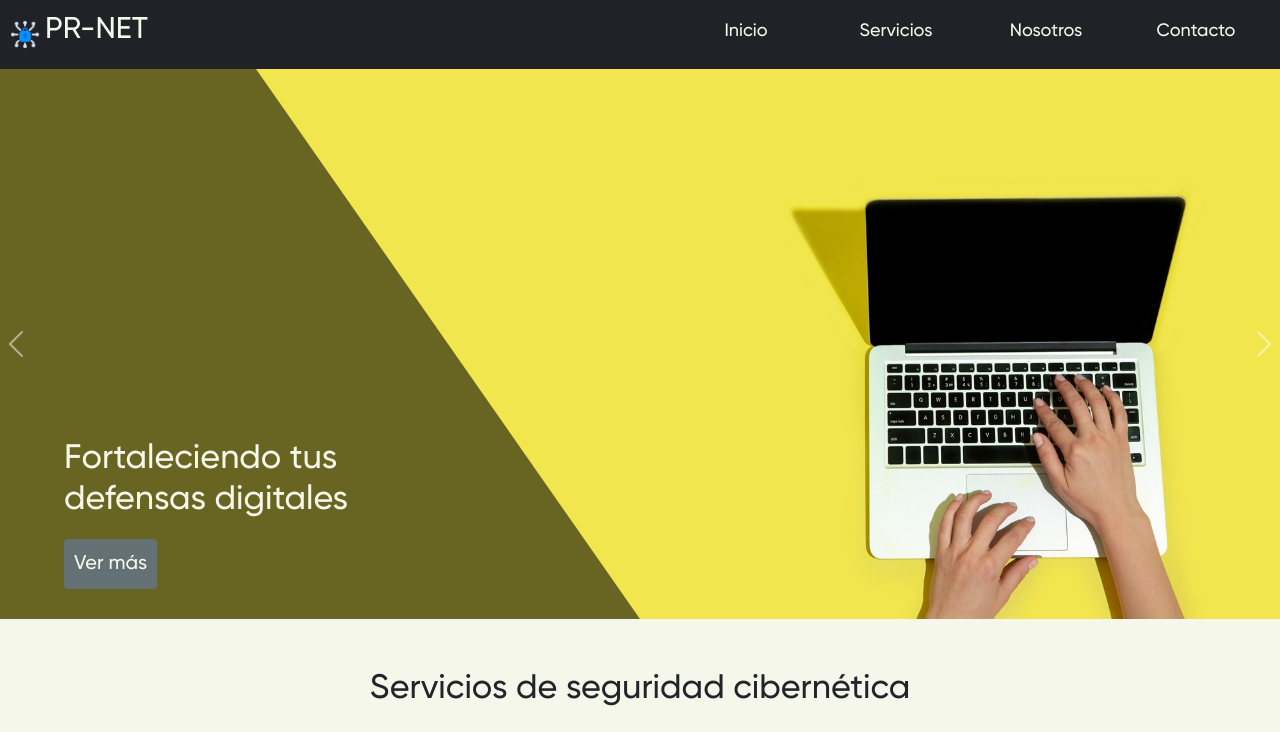
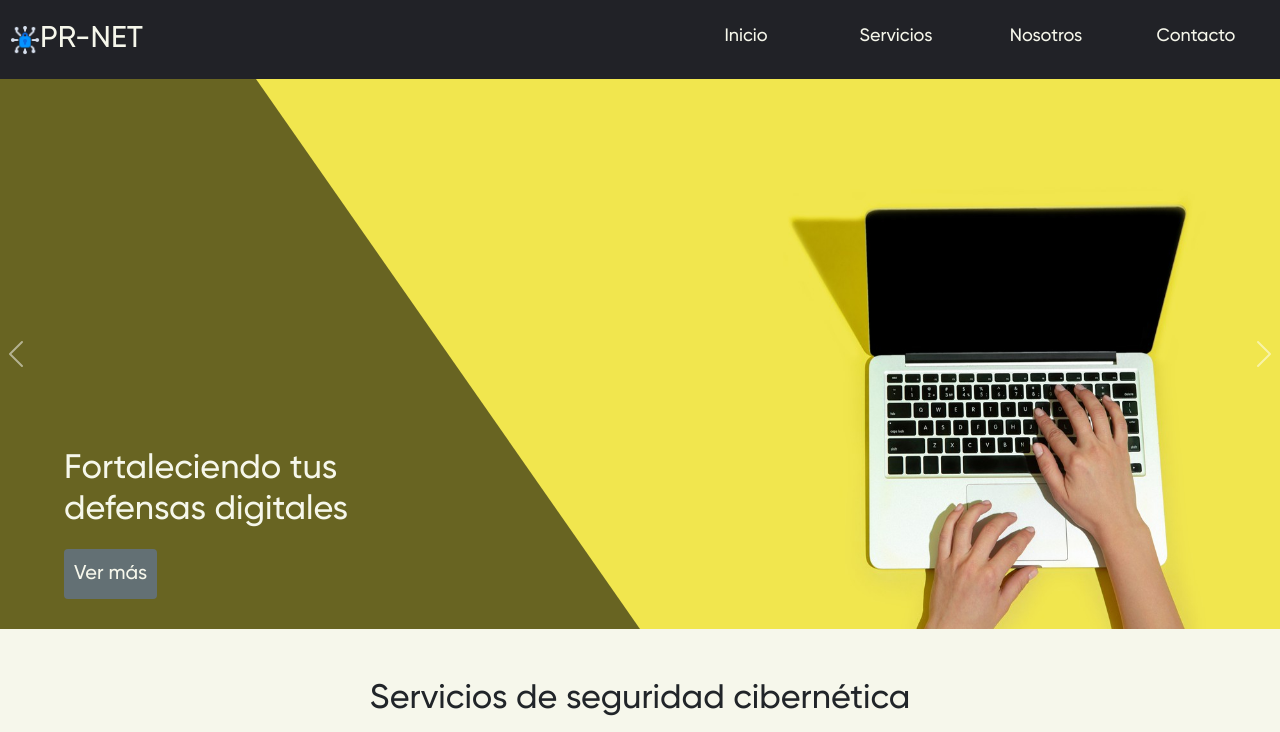
Before and after one commit to Zonorg/pr-net, a React (Vite) app: page / in a window 1280 px wide. Shown: the top 732 px of the page. Built offline with nearby package versions, Linux system fonts and the light colour scheme.

Commit message:
navbar fix

```diff
--- a/src/components/Header/header.css
+++ b/src/components/Header/header.css
@@ -9,7 +9,7 @@
   flex-direction: row;
   align-items: center;
   justify-content: space-between;
-  padding: 0 10px;
+  padding: 5px 10px;
 }
 
 .logoDiv {
@@ -24,7 +24,8 @@
 
 .homeH1 {
   font-size: 30px;
-  padding: 5px;
+  padding: 0;
+  margin: 0;
 }
 
 .cart-button {
@@ -50,14 +51,6 @@
   display: none;
   cursor: pointer;
   padding: 5px;
-}
-
-.navToggleLine {
-  display: block;
-  width: 20px;
-  height: 2px;
-  background-color: #f6f7eb;
-  margin-bottom: 4px;
 }
 
 .navList {
@@ -141,9 +134,10 @@
 
   .navList.open {
     z-index: 1;
-    margin: auto;
     display: flex;
-    position: absolute;
+    position: fixed;
+    left: 0;
+    width: 100vw;
     flex-direction: column;
     align-items: center;
     background: linear-gradient(#00569c, #63adf2);
```
